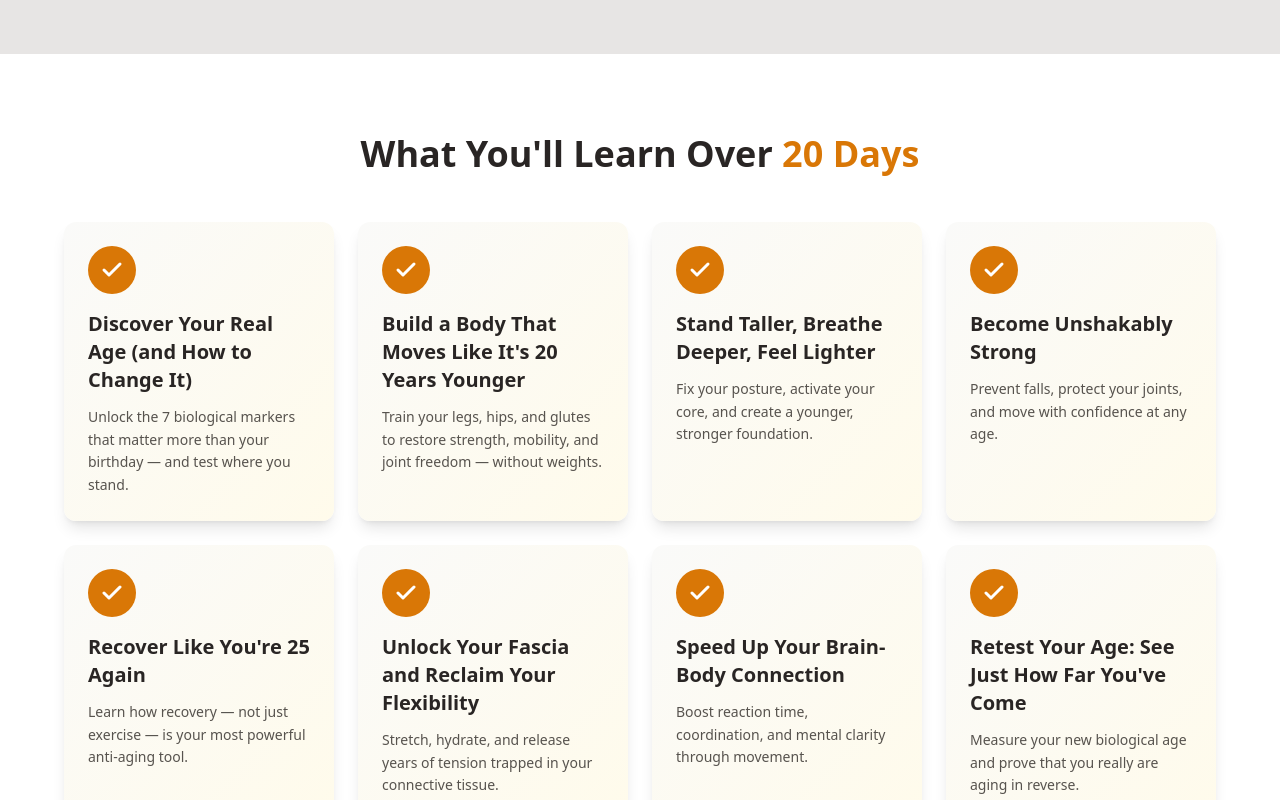
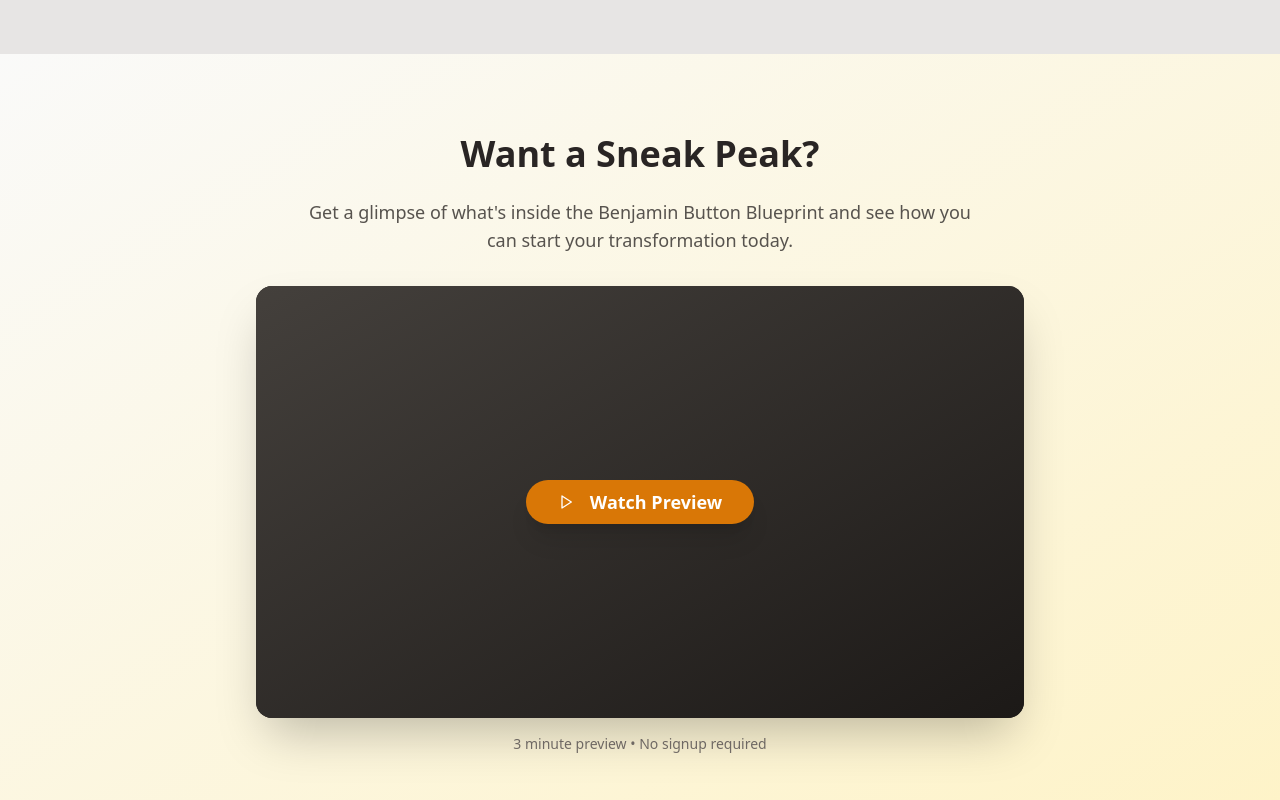
Before and after one commit to Paulyg81/button-blueprint-launchpad, a React (Vite) app: page / in a window 1280 px wide. Shown: the part 4240-5040 px from the top of the page. Built offline with nearby package versions, Linux system fonts and the light colour scheme.

Commit message:
Reinstall "Want a Sneak Peek" section
Reinstalls the "Want a Sneak Peek" section, which was previously removed.

```diff
--- /dev/null
+++ b/src/components/SneakPeek.tsx
@@ -0,0 +1,36 @@
+
+import { Button } from "@/components/ui/button";
+import { Play } from "lucide-react";
+
+const SneakPeek = () => {
+  return (
+    <section className="py-20 px-4 bg-gradient-to-br from-stone-50 to-amber-100">
+      <div className="max-w-4xl mx-auto text-center">
+        <h2 className="text-3xl md:text-4xl font-bold mb-6 text-stone-800">
+          Want a Sneak Peak?
+        </h2>
+        <p className="text-lg text-stone-600 mb-8 max-w-2xl mx-auto">
+          Get a glimpse of what's inside the Benjamin Button Blueprint and see how you can start your transformation today.
+        </p>
+
+        <div className="relative bg-stone-800 rounded-2xl overflow-hidden shadow-2xl max-w-3xl mx-auto">
+          <div className="aspect-video bg-gradient-to-br from-stone-700 to-stone-900 flex items-center justify-center">
+            <Button
+              size="lg"
+              className="bg-amber-600 hover:bg-amber-700 text-white font-bold px-8 py-4 text-lg rounded-full shadow-xl hover:shadow-2xl transition-all duration-300 transform hover:scale-105"
+            >
+              <Play className="w-6 h-6 mr-2" />
+              Watch Preview
+            </Button>
+          </div>
+        </div>
+
+        <p className="text-sm text-stone-500 mt-4">
+          3 minute preview • No signup required
+        </p>
+      </div>
+    </section>
+  );
+};
+
+export default SneakPeek;
--- a/src/pages/Index.tsx
+++ b/src/pages/Index.tsx
@@ -3,6 +3,7 @@ import Hero from "@/components/Hero";
 import CoursePreview from "@/components/CoursePreview";
 import Benefits from "@/components/Benefits";
 import SocialProof from "@/components/SocialProof";
+import SneakPeek from "@/components/SneakPeek";
 import CourseBreakdown from "@/components/CourseBreakdown";
 import Testimonials from "@/components/Testimonials";
 import WhoItsFor from "@/components/WhoItsFor";
@@ -26,6 +27,7 @@ const Index = () => {
       <CoursePreview />
       <Benefits />
       <SocialProof />
+      <SneakPeek />
       <CourseBreakdown />
       <Testimonials />
       <WhoItsFor />
```
